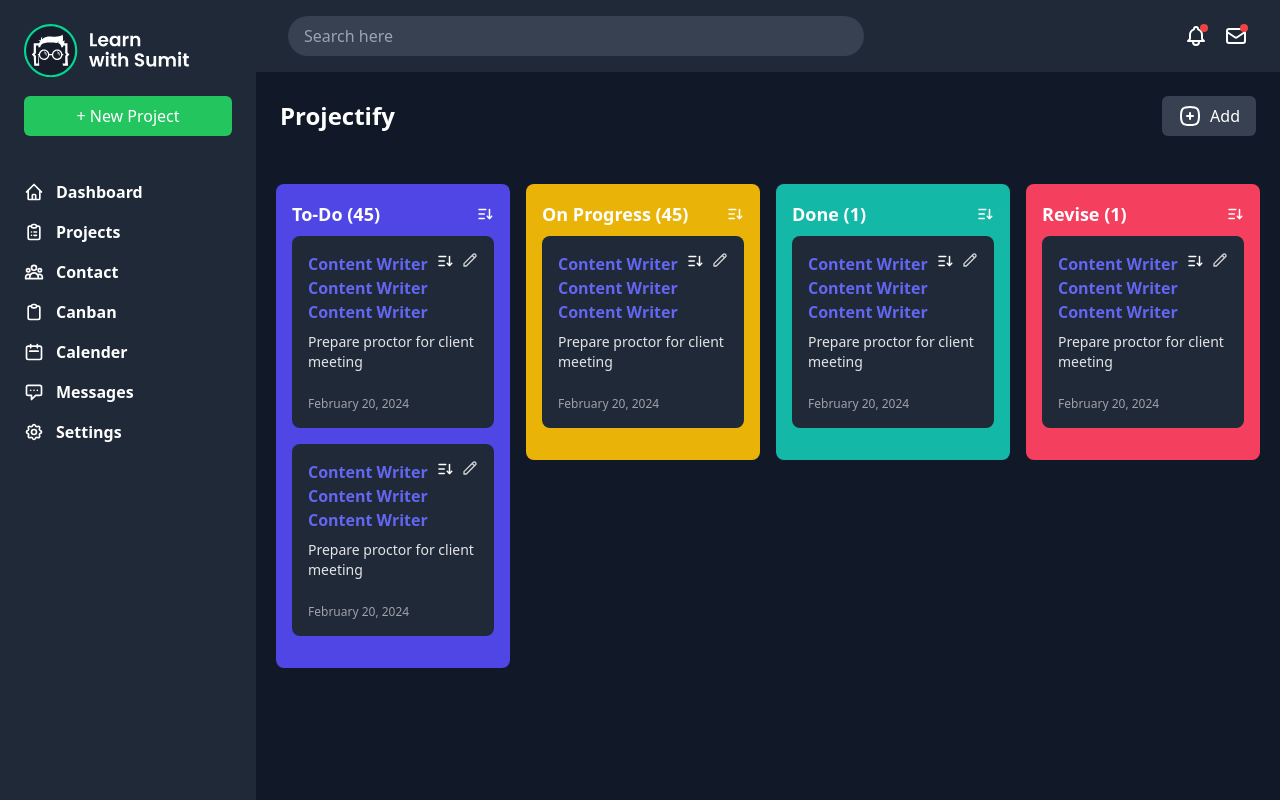
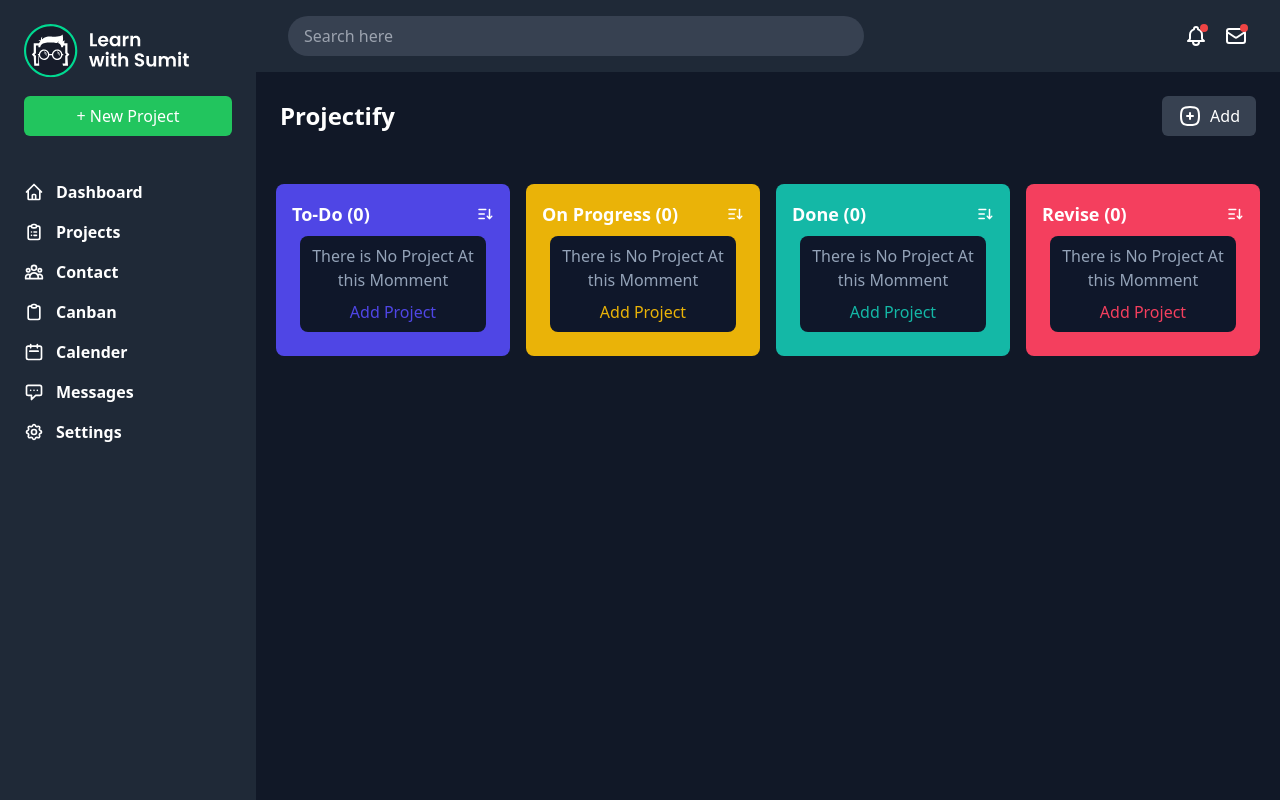
Before and after one commit to AriyanShihab/projectify-a3, a React (Vite) app: page / in a window 1280 px wide. Built offline with nearby package versions, Linux system fonts and the light colour scheme.

Commit message:
add project, disply in respective UI, empty list component creation done

```diff
--- /dev/null
+++ b/src/components/EmptyList.jsx
@@ -0,0 +1,23 @@
+import React, { useState } from "react";
+import AddTaskModal from "../components/Modal/AddTaskModal";
+
+export default function EmptyList({ buttonColor }) {
+  const [showModal, setShowModal] = useState(false);
+  function handleClose() {
+    setShowModal(false);
+  }
+  return (
+    <>
+      {showModal && <AddTaskModal onClose={handleClose} />}
+      <div className="bg-slate-900 m-2 p-2 rounded-lg text-slate-400 text-base text-center ">
+        <h3>There is No Project At this Momment</h3>
+        <button
+          onClick={() => setShowModal(true)}
+          className={`${buttonColor} cursor-pointer mt-2`}
+        >
+          Add Project
+        </button>
+      </div>
+    </>
+  );
+}
--- a/src/components/Modal/AddTaskModal.jsx
+++ b/src/components/Modal/AddTaskModal.jsx
@@ -1,86 +1,131 @@
-import React from "react";
+import React, { useState, useContext } from "react";
+import { ProjectContext } from "../../context/index";
 
-export default function AddTaskModal({onClose}) {
+export default function AddTaskModal({ onClose }) {
+  const { project, dispatch } = useContext(ProjectContext);
+
+  const [task, setTask] = useState({
+    projectName: "",
+    description: "",
+    date: "",
+    category: "",
+  });
+
+  // handlers
+  function handleInputChane(event) {
+    const { name, value } = event.target;
+
+    setTask({
+      ...task,
+      [name]: value,
+    });
+  }
+
+  function handleSubmit(event) {
+    event.preventDefault();
+    dispatch({
+      type: "ADD_PROJECT",
+      payload: {
+        ...task,
+        id: crypto.randomUUID(),
+      },
+    });
+
+    onClose();
+  }
+
   return (
-    <div class="flex min-h-screen min-w-full items-center justify-center bg-gray-900 bg-opacity-50 backdrop-blur-sm p-4 text-white absolute top-0 left-0 z-10">
-      <div class="w-full max-w-md rounded-lg bg-gray-800 shadow-xl">
-        <div class="p-6">
-          <h2 class="mb-6 text-2xl font-bold text-green-400">Create Task</h2>
-          <form>
-            <div class="mb-4">
+    <div className="flex min-h-screen min-w-full items-center justify-center bg-gray-900 bg-opacity-50 backdrop-blur-sm p-4 text-white absolute top-0 left-0 z-10">
+      <div className="w-full max-w-md rounded-lg bg-gray-800 shadow-xl">
+        <div className="p-6 border border-opacity-20 border-green-400 rounded-lg">
+          <h2 className="mb-6 text-2xl font-bold text-green-400">
+            Create Task
+          </h2>
+          <form onSubmit={handleSubmit}>
+            <div className="mb-4">
               <label
                 for="taskName"
-                class="mb-1 block text-sm font-medium text-gray-300"
+                className="mb-1 block text-sm font-medium text-gray-300"
               >
                 Task Name
               </label>
               <input
                 type="text"
-                id="taskName"
-                name="taskName"
+                name="projectName"
+                value={task.projectName}
+                onChange={handleInputChane}
                 required
-                class="w-full rounded-md border border-gray-600 bg-gray-700 px-3 py-2 text-white placeholder-gray-400 shadow-sm focus:border-green-500 focus:outline-none focus:ring-2 focus:ring-green-500"
+                className="w-full rounded-md border border-gray-600 bg-gray-700 px-3 py-2 text-white placeholder-gray-400 shadow-sm focus:border-green-500 focus:outline-none focus:ring-2 focus:ring-green-500"
               />
             </div>
-            <div class="mb-4">
+            <div className="mb-4">
               <label
                 for="description"
-                class="mb-1 block text-sm font-medium text-gray-300"
+                className="mb-1 block text-sm font-medium text-gray-300"
               >
                 Description
               </label>
               <textarea
                 id="description"
                 name="description"
+                value={task.description}
+                onChange={handleInputChane}
                 rows="3"
-                class="w-full rounded-md border border-gray-600 bg-gray-700 px-3 py-2 text-white placeholder-gray-400 shadow-sm focus:border-green-500 focus:outline-none focus:ring-2 focus:ring-green-500"
+                className="w-full rounded-md border border-gray-600 bg-gray-700 px-3 py-2 text-white placeholder-gray-400 shadow-sm focus:border-green-500 focus:outline-none focus:ring-2 focus:ring-green-500"
               ></textarea>
             </div>
-            <div class="mb-4">
+            <div className="mb-4">
               <label
                 for="dueDate"
-                class="mb-1 block text-sm font-medium text-gray-300"
+                className="mb-1 block text-sm font-medium text-gray-300"
               >
                 Due Date
               </label>
               <input
                 type="date"
                 id="dueDate"
-                name="dueDate"
-                class="w-full rounded-md border border-gray-600 bg-gray-700 px-3 py-2 text-white shadow-sm focus:border-green-500 focus:outline-none focus:ring-2 focus:ring-green-500"
+                name="date"
+                value={task.date}
+                onChange={handleInputChane}
+                className="w-full rounded-md border border-gray-600 bg-gray-700 px-3 py-2 text-white shadow-sm focus:border-green-500 focus:outline-none focus:ring-2 focus:ring-green-500"
               />
             </div>
 
-            <div class="mb-4">
+            <div className="mb-4">
               <label
                 for="category"
-                class="mb-1 block text-sm font-medium text-gray-300"
+                className="mb-1 block text-sm font-medium text-gray-300"
               >
                 Category
               </label>
               <select
                 id="category"
                 name="category"
-                class="w-full rounded-md border border-gray-600 bg-gray-700 px-3 py-2 text-white shadow-sm focus:border-green-500 focus:outline-none focus:ring-2 focus:ring-green-500"
+                value={task.category}
+                onChange={handleInputChane}
+                className="w-full rounded-md border border-gray-600 bg-gray-700 px-3 py-2 text-white shadow-sm focus:border-green-500 focus:outline-none focus:ring-2 focus:ring-green-500"
               >
+                <option value="" disabled>
+                  Select an Category
+                </option>
                 <option value="todo">To-Do</option>
-                <option value="inprogress">On Progress</option>
+                <option value="inProgress">On Progress</option>
                 <option value="done">Done</option>
                 <option value="revised">Revised</option>
               </select>
             </div>
 
-            <div class="flex justify-end space-x-3">
+            <div className="flex justify-end space-x-3">
               <button
-              onClick={onClose}
+                onClick={onClose}
                 type="button"
-                class="rounded-md border border-gray-600 px-4 py-2 text-sm font-medium text-gray-300 hover:bg-gray-700 focus:outline-none focus:ring-2 focus:ring-green-500 focus:ring-offset-2 focus:ring-offset-gray-800"
+                className="rounded-md border border-gray-600 px-4 py-2 text-sm font-medium text-gray-300 hover:bg-gray-700 focus:outline-none focus:ring-2 focus:ring-green-500 focus:ring-offset-2 focus:ring-offset-gray-800"
               >
                 Cancel
               </button>
               <button
                 type="submit"
-                class="rounded-md border border-transparent bg-green-600 px-4 py-2 text-sm font-medium text-white shadow-sm hover:bg-green-700 focus:outline-none focus:ring-2 focus:ring-green-500 focus:ring-offset-2 focus:ring-offset-gray-800"
+                className="rounded-md border border-transparent bg-green-600 px-4 py-2 text-sm font-medium text-white shadow-sm hover:bg-green-700 focus:outline-none focus:ring-2 focus:ring-green-500 focus:ring-offset-2 focus:ring-offset-gray-800"
               >
                 Create Task
               </button>
--- a/src/components/RenderPage.jsx
+++ b/src/components/RenderPage.jsx
@@ -1,4 +1,4 @@
-import React from "react";
+import React, { useReducer } from "react";
 import SideBar from "./sidebar/SideBar";
 import Search from "./search-box/Search";
 import Title from "./title/Title";
@@ -6,10 +6,33 @@ import Todo from "../components/category/todo/Todo";
 import OnProgres from "./category/on-progress/OnProgres";
 import Done from "./category/done/Done";
 import Revised from "./category/revised/Revised";
+import { projectReducer, initialState } from "../reducer/project-reducer";
+import { ProjectContext } from "../context/index";
 
 export default function RenderPage() {
+  const [project, dispatch] = useReducer(projectReducer, initialState);
+
+  function filterData() {
+    const allTodo = project.projectData.filter((pr) => pr.category === "todo");
+    const allInProgress = project.projectData.filter(
+      (pr) => pr.category === "inProgress"
+    );
+    const allDone = project.projectData.filter((pr) => pr.category === "done");
+    const allRevised = project.projectData.filter(
+      (pr) => pr.category === "revised"
+    );
+
+    return {
+      allTodo,
+      allInProgress,
+      allDone,
+      allRevised,
+    };
+  }
+
   return (
     <div className="flex h-screen relative">
+      <ProjectContext.Provider value={{ project, dispatch }}>
         <SideBar />
         <main className="flex-1 overflow-y-auto overflow-x-hidden">
           <Search />
@@ -17,12 +40,13 @@ export default function RenderPage() {
             <Title />
           </div>
           <div className=" mx-1 flex  px-2">
-          <Todo />
-          <OnProgres />
-          <Done />
-          <Revised />
+            <Todo data={filterData().allTodo} />
+            <OnProgres data={filterData().allInProgress} />
+            <Done data={filterData().allDone} />
+            <Revised data={filterData().allRevised} />
           </div>
         </main>
+      </ProjectContext.Provider>
     </div>
   );
 }
--- a/src/components/category/Card/TaskCard.jsx
+++ b/src/components/category/Card/TaskCard.jsx
@@ -1,23 +1,22 @@
-import React from 'react'
-import DeleteIcon from '../../../global-icons/DeleteIcon'
-import EditIcon from '../../../global-icons/EditIcon'
+import React from "react";
+import DeleteIcon from "../../../global-icons/DeleteIcon";
+import EditIcon from "../../../global-icons/EditIcon";
 
-export default function TaskCard() {
+export default function TaskCard({ data=[] }) {
+  console.log(data);
   return (
     <div className="mb-4 rounded-lg bg-gray-800 p-4">
       <div className="flex justify-between">
         <h4 className="mb-2 flex-1 font-semibold text-indigo-500">
-                Content Writer Content Writer Content Writer
+          {data.projectName}
         </h4>
         <div className="flex gap-2">
           <DeleteIcon />
           <EditIcon />
         </div>
       </div>
-            <p className="mb-2 text-sm text-zinc-200">
-              Prepare proctor for client meeting
-            </p>
-            <p className="mt-6 text-xs text-zinc-400">February 20, 2024</p>
+      <p className="mb-2 text-sm text-zinc-200">{data.description}</p>
+      <p className="mt-6 text-xs text-zinc-400">{data.date}</p>
     </div>
-  )
+  );
 }
--- a/src/components/category/done/Done.jsx
+++ b/src/components/category/done/Done.jsx
@@ -1,17 +1,22 @@
 import React from "react";
 import SortingIcon from "../../../global-icons/SortingIcon";
 import TaskCard from "../Card/TaskCard";
+import EmptyList from "../../EmptyList";
 
-export default function Done() {
+export default function Done({data}) {
   return (
     <div className="mb-4 w-full px-2 sm:w-1/2 md:w-1/4">
       <div className="rounded-lg bg-teal-500 p-4">
         <div className="mb-2 flex items-center justify-between">
-          <h3 className="text-lg font-semibold">Done (1)</h3>
+          <h3 className="text-lg font-semibold">Done ({data.length})</h3>
           <SortingIcon />
         </div>
         <div>
-          <TaskCard />
+        {data.length > 0 ? (
+            data.map((pr) => <TaskCard key={pr.id} data={pr} />)
+          ) : (
+            <EmptyList buttonColor={"text-teal-500"}/>
+          )}
         </div>
       </div>
     </div>
--- a/src/components/category/on-progress/OnProgres.jsx
+++ b/src/components/category/on-progress/OnProgres.jsx
@@ -1,17 +1,22 @@
-import React from "react";
+import React, { useContext } from "react";
 import SortingIcon from "../../../global-icons/SortingIcon";
 import TaskCard from "../Card/TaskCard";
+import { ProjectContext } from "../../../context/index";
+import EmptyList from "../../EmptyList";
 
-export default function OnProgres() {
+export default function OnProgres({ data }) {
   return (
     <div className="mb-4 w-full px-2 sm:w-1/2 md:w-1/4">
       <div className="rounded-lg bg-yellow-500 p-4">
         <div className="mb-2 flex items-center justify-between">
-          <h3 className="text-lg font-semibold">On Progress (45)</h3>
+          <h3 className="text-lg font-semibold">On Progress ({data.length})</h3>
           <SortingIcon />
         </div>
-        <TaskCard />
-        {/* Add more task cards here */}
+        {data.length > 0 ? (
+          data.map((entry) => <TaskCard id={entry.id} data={entry} />)
+        ) : (
+          <EmptyList buttonColor={"text-yellow-500"} />
+        )}
       </div>
     </div>
   );
--- a/src/components/category/revised/Revised.jsx
+++ b/src/components/category/revised/Revised.jsx
@@ -1,17 +1,21 @@
 import React from "react";
 import TaskCard from "../Card/TaskCard";
 import SortingIcon from "../../../global-icons/SortingIcon";
+import EmptyList from "../../EmptyList";
 
-export default function Revised() {
+export default function Revised({data}) {
   return (
     <div className="mb-4 w-full px-2 sm:w-1/2 md:w-1/4">
       <div className="rounded-lg bg-rose-500 p-4">
         <div className="mb-2 flex items-center justify-between">
-          <h3 className="text-lg font-semibold">Revise (1)</h3>
+          <h3 className="text-lg font-semibold">Revise ({data.length})</h3>
           <SortingIcon />
         </div>
-        <TaskCard />
-
+        {data.length > 0 ? (
+            data.map((pr) => <TaskCard key={pr.id} data={pr} />)
+          ) : (
+            <EmptyList buttonColor={"text-rose-500"}/>
+          )}
       </div>
     </div>
   );
--- a/src/components/category/todo/Todo.jsx
+++ b/src/components/category/todo/Todo.jsx
@@ -1,20 +1,28 @@
-import React from "react";
+import React, { useContext } from "react";
 import SortingIcon from "../../../global-icons/SortingIcon";
 import DeleteIcon from "../../../global-icons/DeleteIcon";
 import EditIcon from "../../../global-icons/EditIcon";
 import TaskCard from "../Card/TaskCard";
+import { ProjectContext } from "../../../context/index";
+import EmptyList from "../../EmptyList";
+// ---------------
+// -------
+export default function Todo({ data }) {
+  const { project } = useContext(ProjectContext);
 
-export default function Todo() {
   return (
     <div className="mb-4 w-full px-2 sm:w-1/2 md:w-1/4">
       <div className="rounded-lg bg-indigo-600 p-4">
         <div className="mb-2 flex items-center justify-between">
-          <h3 className="text-lg font-semibold">To-Do (45)</h3>
+          <h3 className="text-lg font-semibold">To-Do ({data.length})</h3>
           <SortingIcon />
         </div>
         <div>
-          <TaskCard />
-          <TaskCard />
+          {data.length > 0 ? (
+            data.map((pr) => <TaskCard key={pr.id} data={pr} />)
+          ) : (
+            <EmptyList buttonColor={"text-indigo-600"} />
+          )}
         </div>
       </div>
     </div>
--- /dev/null
+++ b/src/context/index.js
@@ -0,0 +1,5 @@
+import { createContext } from "react";
+
+const ProjectContext = createContext("");
+
+export { ProjectContext };
--- /dev/null
+++ b/src/reducer/project-reducer.js
@@ -0,0 +1,34 @@
+const initialState = {
+  projectData: [],
+};
+
+function projectReducer(projectState, action) {
+  switch (action.type) {
+    case "ADD_PROJECT":
+      return {
+        projectData: [...projectState.projectData, action.payload],
+      };
+      break;
+    case "EDIT_PROJECT":
+      return {
+        projectData: projectState.map((project) => {
+          if (project.id === action.payload.id) {
+            return action.payload;
+          } else return project;
+        }),
+      };
+      break;
+
+    case "REMOVE_PROJECT":
+      return {
+        projectData: projectState.filter(
+          (project) => project.id !== action.payload.id
+        ),
+      };
+      break;
+    default:
+      return projectState;
+  }
+}
+
+export { projectReducer, initialState };
```
Lines whose indentation alone changed are shown as unchanged.
